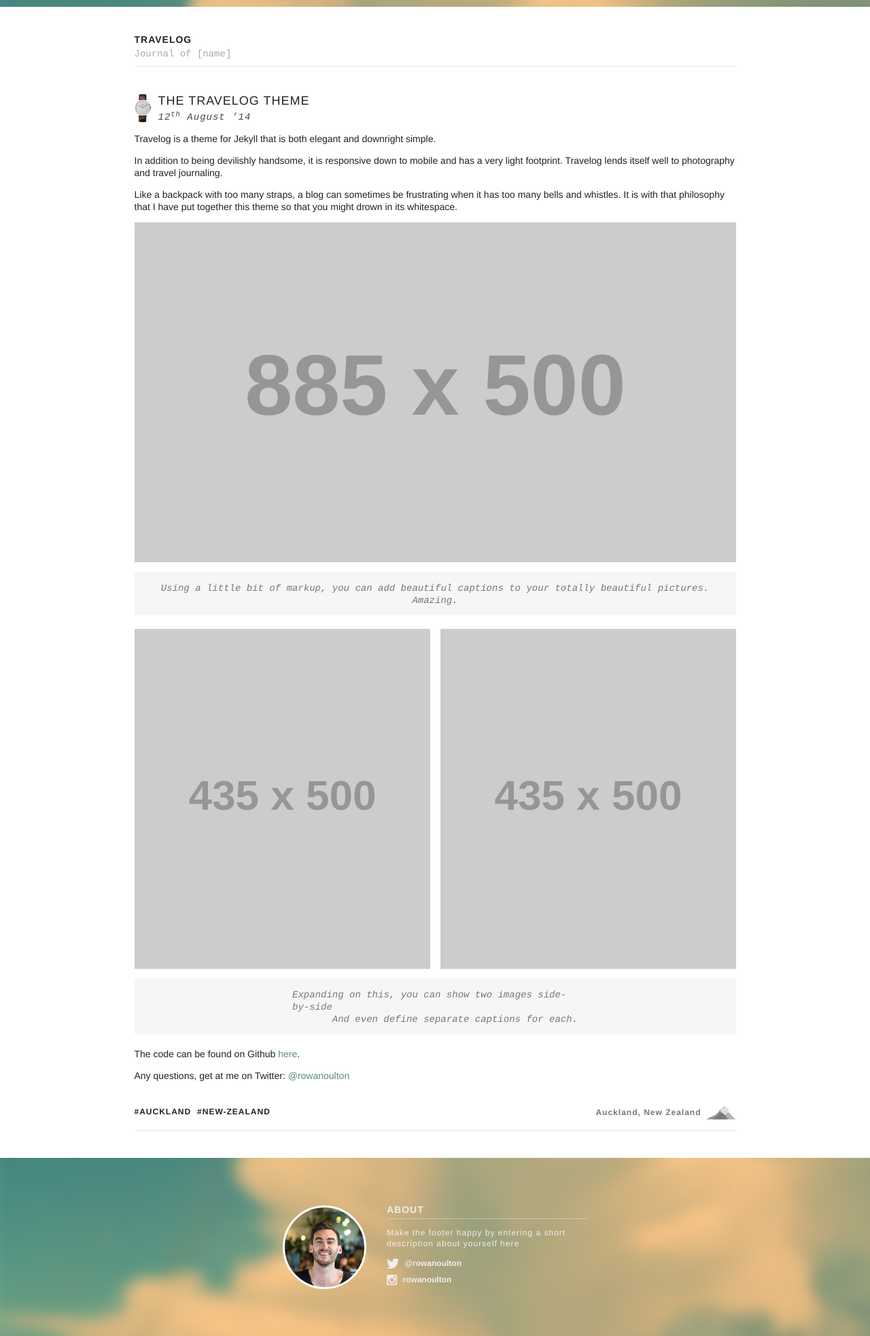
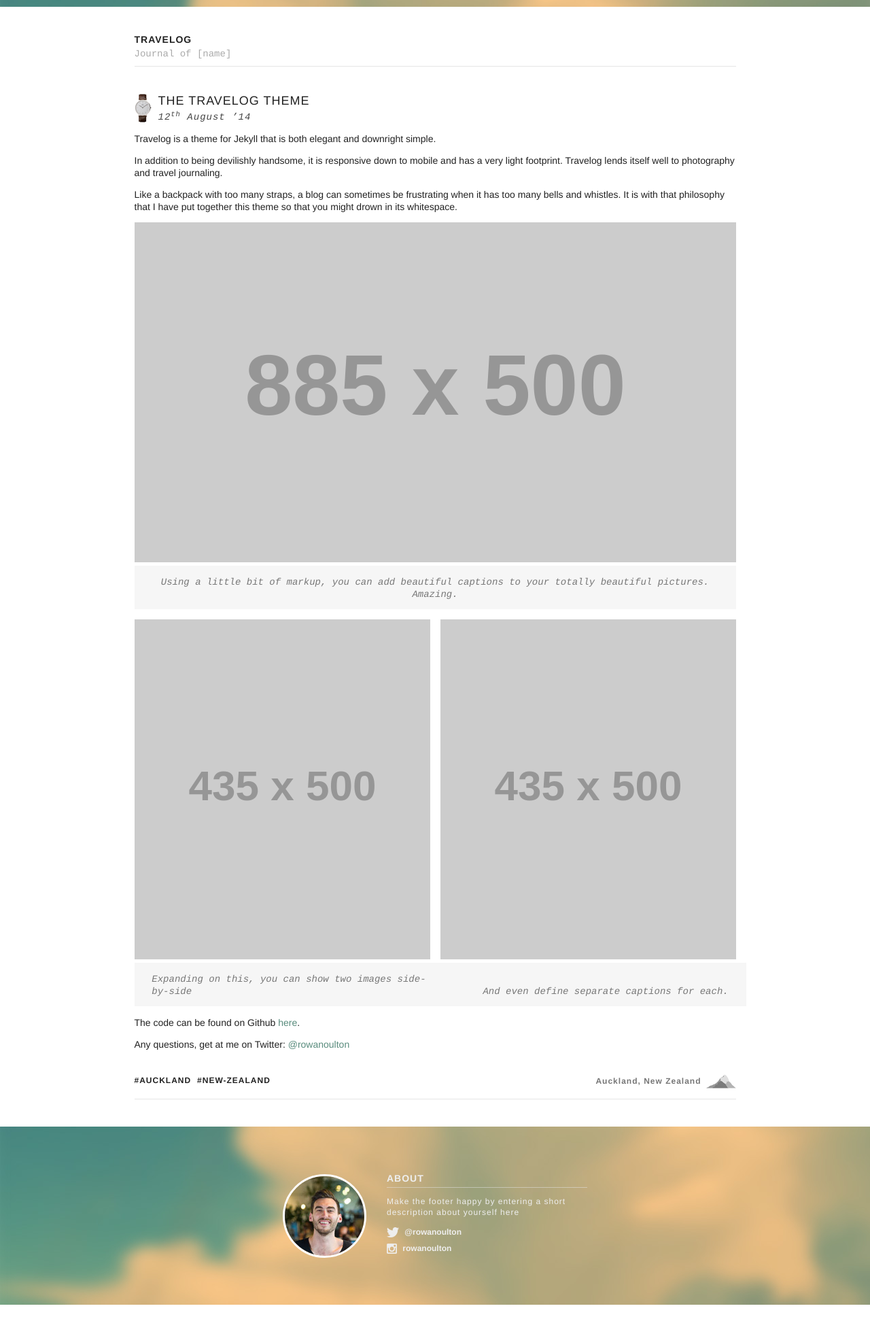
Before and after one commit to rowanoulton/travelog-theme, a Jekyll site: the page built from index.html, in a window 1280 px wide. Shown: the whole page at 68% size. Built offline with Jekyll 4.4.1, drawn with Linux system fonts in a browser that asks for light colours; the list of posts is cut into pages by our own code; after the commit the page ends 1919 px from its top, so only the background shows below that.

Commit message:
Fix split-photo margins

```diff
--- a/_sass/modules/post/_rules.scss
+++ b/_sass/modules/post/_rules.scss
@@ -5,7 +5,7 @@
     }
 
     .post-body {
-        line-height: 18px;
+        p { line-height: 18px; }
     }
 
     .post-header {
@@ -50,7 +50,7 @@
 
     .post-image {
         font-size: 0;
-        margin-bottom: 20px;
+        margin-bottom: 15px;
 
         img {
             width: 100%;
@@ -62,19 +62,19 @@
     }
 
     .post-image--split {
+        margin-right: -15px;
+
         img {
             width: 435px;
             max-width: 435px;
-
-            &:first-of-type {
-                margin-right: 15px;
-            }
+            margin-right: 15px;
         }
     }
 
     .post-image-caption {
+        line-height: 18px;
+        vertical-align: middle;
         font-size: 14px;
-        vertical-align: middle;
         font-family: $caption-font;
         font-style: italic;
         color: $caption-colour;
```
